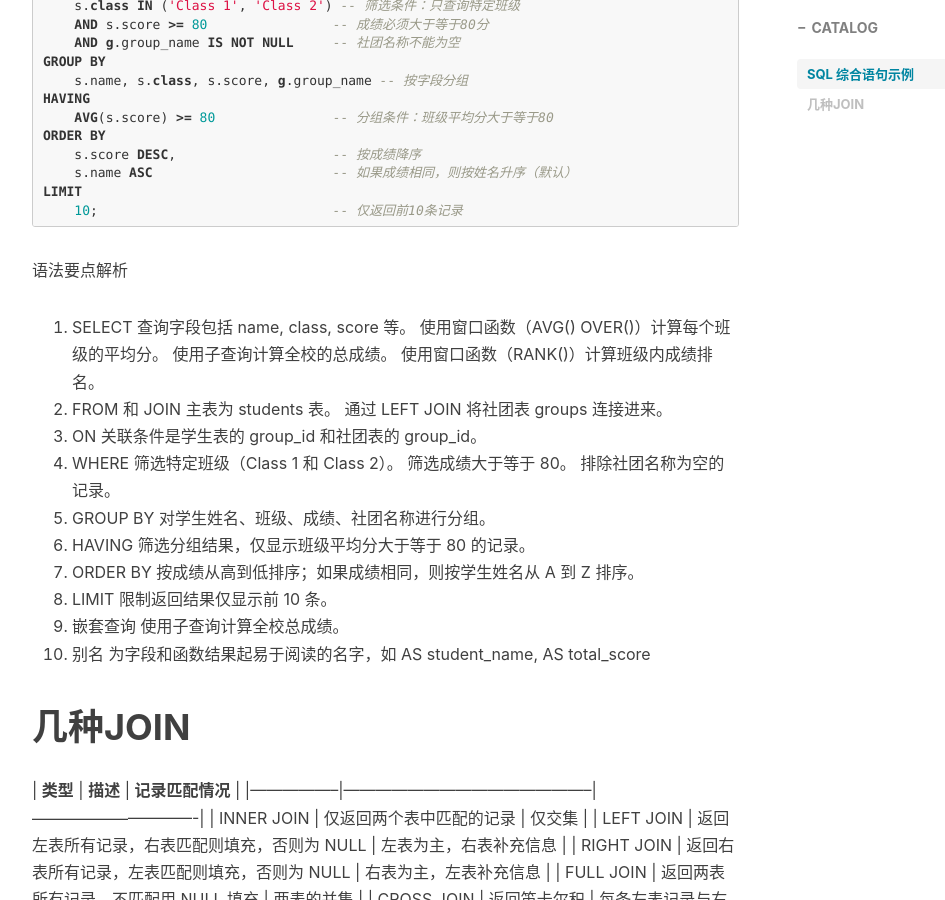
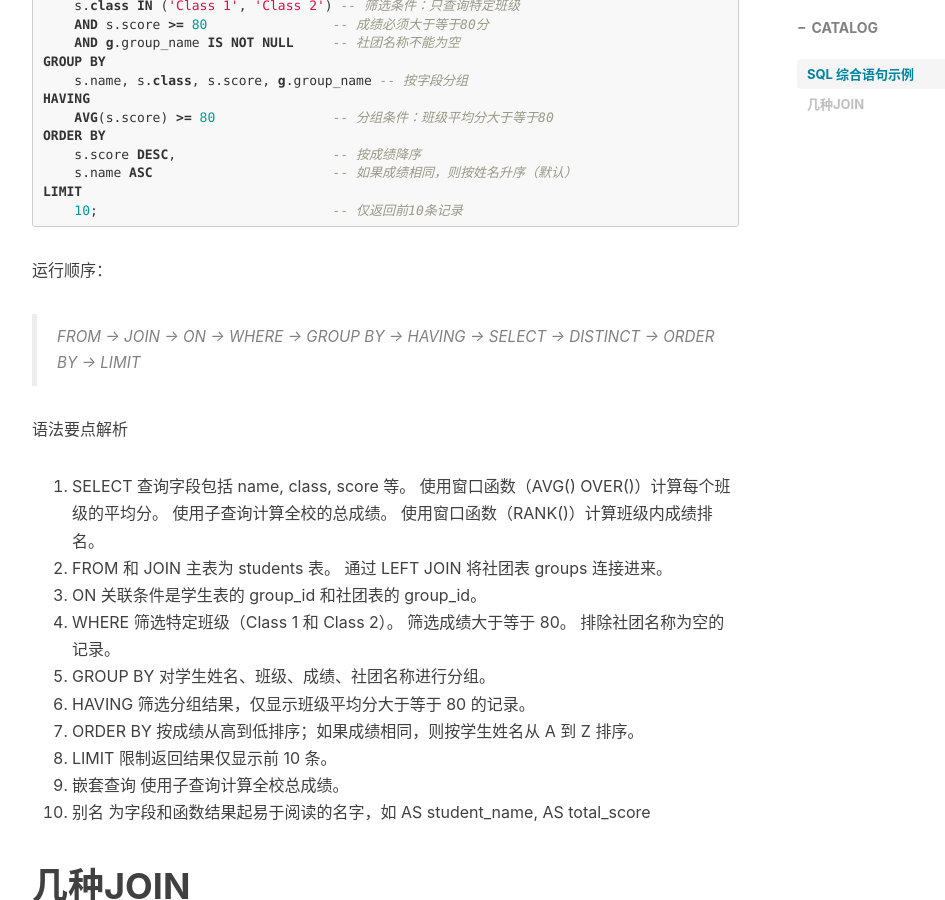
Before and after one commit to bingchuH/bingchuH.github.io, a Jekyll site: the page built from _posts/2024-11-20-SQL语句复习.md, in a window 1280 px wide and 900 px high, scrolled down 1080 px. Shown: the whole window, without its empty margins (233-1178 px from the left). Built offline with Jekyll 4.4.1, drawn with Linux system fonts in a browser that asks for light colours; nearby versions of some CDN libraries; comment, search, counter and statistics services are not loaded.

Commit message:
补充2024旧SQL笔记

````diff
--- a/_posts/2024-11-20-SQL语句复习.md
+++ b/_posts/2024-11-20-SQL语句复习.md
@@ -50,6 +50,11 @@ ORDER BY
 LIMIT
     10;                              -- 仅返回前10条记录
 ```
+
+运行顺序：
+>FROM → JOIN → ON → WHERE → GROUP BY → HAVING → SELECT → DISTINCT → ORDER BY → LIMIT
+
+
 语法要点解析
 1. SELECT
 查询字段包括 name, class, score 等。
````
